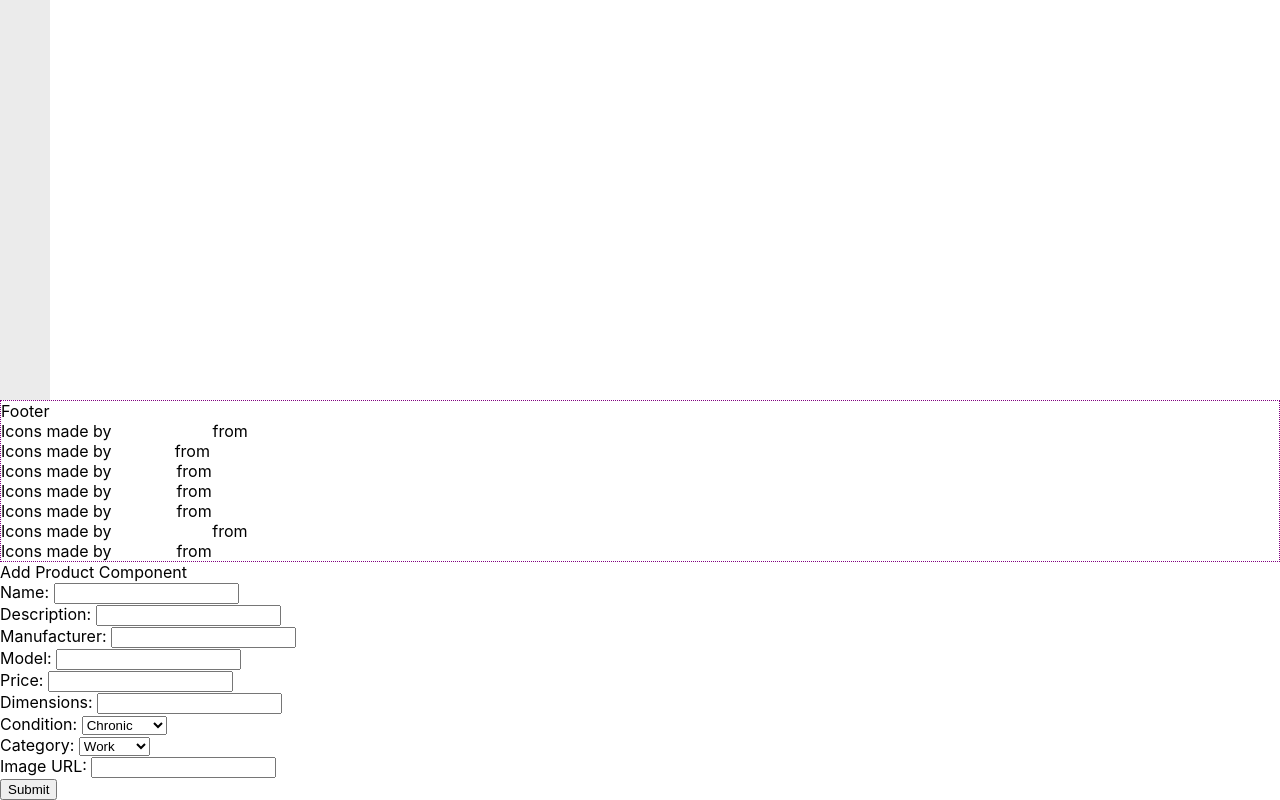
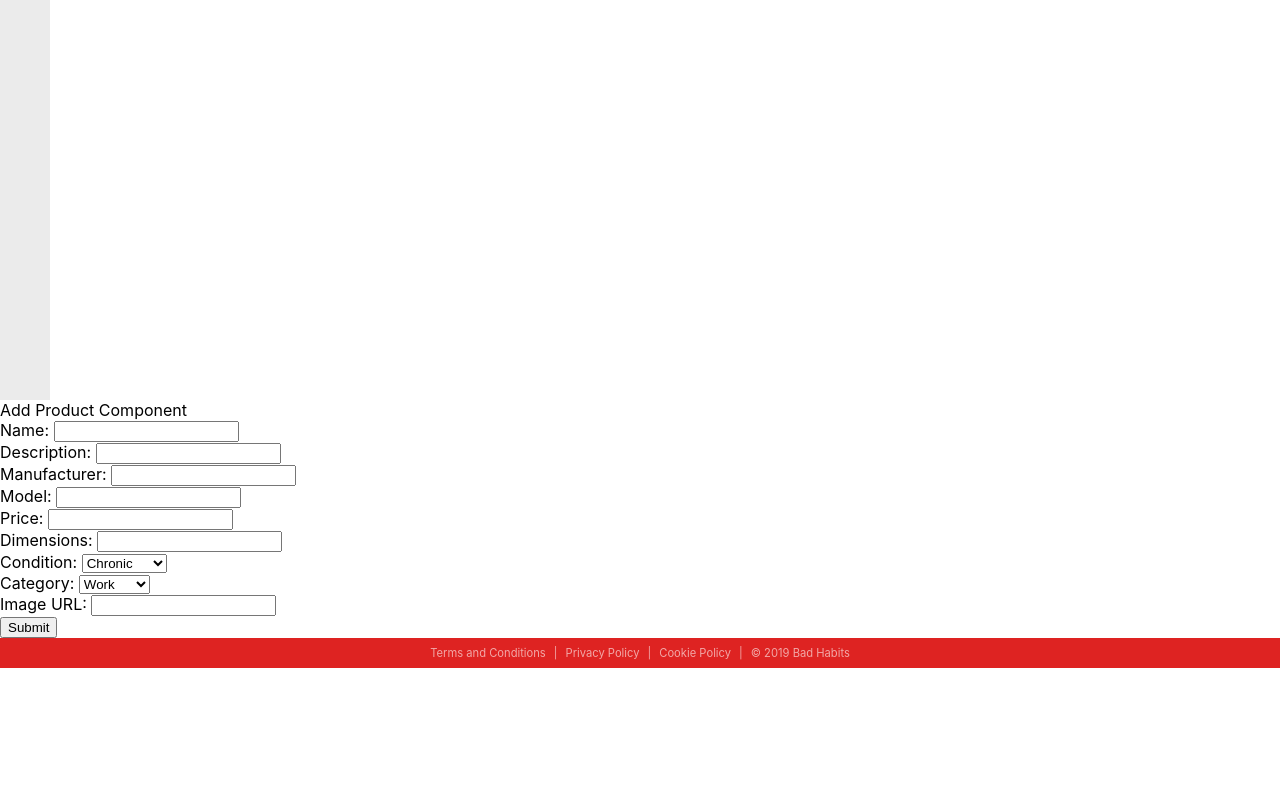
Before and after one commit to jkhirano/consume-more-stuff, a React (Create React App) app: page / in a window 1280 px wide. Shown: the part 475-1275 px from the top of the page. After the commit the page ends 1143 px from the top, so only its background shows below. Built offline with nearby package versions, Linux system fonts and the light colour scheme; no server answers.

Commit message:
Adds footer CSS and updates header CSS

```diff
--- a/src/App/App.css
+++ b/src/App/App.css
@@ -14,7 +14,8 @@
 .content-container {
   display: flex;
   flex-direction: row;
-  height: 100vh;
+  position: relative;
+  min-height: 100vh;
 }
 
 .Navigation {
@@ -26,7 +27,6 @@
 }
 
 .Footer {
-  width: 100%;
-  height: auto;
-  border: purple 1px dotted;
+  position: absolute;
+  bottom: 0;
 }
--- a/src/App/App.js
+++ b/src/App/App.js
@@ -6,6 +6,7 @@ import Header from "../components/Header";
 import HabitList from "../containers/HabitList";
 import NavigationComponent from "../containers/NavigationComponent";
 import AddProduct from "../containers/AddProduct";
+import Footer from "../components/Footer";
 
 class App extends Component {
   constructor(props) {
@@ -27,86 +28,8 @@ class App extends Component {
             <HabitList habits={this.props.habits} />
           </div>
         </div>
-        <div className="Footer">
-          Footer
-          <div>
-            Icons made by{" "}
-            <a
-              href="https://www.flaticon.com/authors/dave-gandy"
-              title="Dave Gandy"
-            >
-              Dave Gandy
-            </a>{" "}
-            from{" "}
-            <a href="https://www.flaticon.com/" title="Flaticon">
-              www.flaticon.com
-            </a>
-          </div>
-          <div>
-            Icons made by{" "}
-            <a href="https://www.flaticon.com/authors/google" title="Google">
-              Google
-            </a>{" "}
-            from{" "}
-            <a href="https://www.flaticon.com/" title="Flaticon">
-              www.flaticon.com
-            </a>
-          </div>
-          <div>
-            Icons made by{" "}
-            <a href="https://www.flaticon.com/authors/freepik" title="Freepik">
-              Freepik
-            </a>{" "}
-            from{" "}
-            <a href="https://www.flaticon.com/" title="Flaticon">
-              www.flaticon.com
-            </a>
-          </div>
-          <div>
-            Icons made by{" "}
-            <a href="https://www.flaticon.com/authors/freepik" title="Freepik">
-              Freepik
-            </a>{" "}
-            from{" "}
-            <a href="https://www.flaticon.com/" title="Flaticon">
-              www.flaticon.com
-            </a>
-          </div>
-          <div>
-            Icons made by{" "}
-            <a href="https://www.flaticon.com/authors/freepik" title="Freepik">
-              Freepik
-            </a>{" "}
-            from{" "}
-            <a href="https://www.flaticon.com/" title="Flaticon">
-              www.flaticon.com
-            </a>
-          </div>
-          <div>
-            Icons made by{" "}
-            <a
-              href="https://www.flaticon.com/authors/smashicons"
-              title="Smashicons"
-            >
-              Smashicons
-            </a>{" "}
-            from{" "}
-            <a href="https://www.flaticon.com/" title="Flaticon">
-              www.flaticon.com
-            </a>
-          </div>
-          <div>
-            Icons made by{" "}
-            <a href="https://www.flaticon.com/authors/freepik" title="Freepik">
-              Freepik
-            </a>{" "}
-            from{" "}
-            <a href="https://www.flaticon.com/" title="Flaticon">
-              www.flaticon.com
-            </a>
-          </div>
-        </div>
         <AddProduct />
+        <Footer />
       </div>
     );
   }
@@ -121,9 +44,6 @@ const mapDispatchToProps = dispatch => {
   return {};
 };
 
-App = connect(
-  mapStateToProps,
-  mapDispatchToProps
-)(App);
+App = connect(mapStateToProps, mapDispatchToProps)(App);
 
 export default App;
--- /dev/null
+++ b/src/components/Footer/Footer.jsx
@@ -0,0 +1,109 @@
+import React, { Component } from "react";
+import styles from "./Footer.module.css";
+
+class Footer extends Component {
+  render() {
+    return (
+      <div className={styles.footer}>
+        <ul className={styles.footerList}>
+          <li className={styles.footerItem}>
+            <p className={styles.footerLink}>Terms and Conditions</p>
+          </li>
+          <p className={styles.footerItem}>|</p>
+          <li className={styles.footerItem}>
+            <p className={styles.footerLink}>Privacy Policy</p>
+          </li>
+          <p className={styles.footerItem}>|</p>
+          <li className={styles.footerItem}>
+            <p className={styles.footerLink}>Cookie Policy</p>
+          </li>
+          <p className={styles.footerItem}>|</p>
+          <li className={styles.footerItem}>
+            <p className={styles.footerLink}>© 2019 Bad Habits</p>
+          </li>
+        </ul>
+        {/* <div className="SpecialThanks">
+          Footer
+          <div>
+            Icons made by{" "}
+            <a
+              href="https://www.flaticon.com/authors/dave-gandy"
+              title="Dave Gandy"
+            >
+              Dave Gandy
+            </a>{" "}
+            from{" "}
+            <a href="https://www.flaticon.com/" title="Flaticon">
+              www.flaticon.com
+            </a>
+          </div>
+          <div>
+            Icons made by{" "}
+            <a href="https://www.flaticon.com/authors/google" title="Google">
+              Google
+            </a>{" "}
+            from{" "}
+            <a href="https://www.flaticon.com/" title="Flaticon">
+              www.flaticon.com
+            </a>
+          </div>
+          <div>
+            Icons made by{" "}
+            <a href="https://www.flaticon.com/authors/freepik" title="Freepik">
+              Freepik
+            </a>{" "}
+            from{" "}
+            <a href="https://www.flaticon.com/" title="Flaticon">
+              www.flaticon.com
+            </a>
+          </div>
+          <div>
+            Icons made by{" "}
+            <a href="https://www.flaticon.com/authors/freepik" title="Freepik">
+              Freepik
+            </a>{" "}
+            from{" "}
+            <a href="https://www.flaticon.com/" title="Flaticon">
+              www.flaticon.com
+            </a>
+          </div>
+          <div>
+            Icons made by{" "}
+            <a href="https://www.flaticon.com/authors/freepik" title="Freepik">
+              Freepik
+            </a>{" "}
+            from{" "}
+            <a href="https://www.flaticon.com/" title="Flaticon">
+              www.flaticon.com
+            </a>
+          </div>
+          <div>
+            Icons made by{" "}
+            <a
+              href="https://www.flaticon.com/authors/smashicons"
+              title="Smashicons"
+            >
+              Smashicons
+            </a>{" "}
+            from{" "}
+            <a href="https://www.flaticon.com/" title="Flaticon">
+              www.flaticon.com
+            </a>
+          </div>
+          <div>
+            Icons made by{" "}
+            <a href="https://www.flaticon.com/authors/freepik" title="Freepik">
+              Freepik
+            </a>{" "}
+            from{" "}
+            <a href="https://www.flaticon.com/" title="Flaticon">
+              www.flaticon.com
+            </a>
+          </div>
+        </div> */}
+      </div>
+    );
+  }
+}
+
+export default Footer;
--- /dev/null
+++ b/src/components/Footer/Footer.module.css
@@ -0,0 +1,40 @@
+.footer {
+  /* janelle's color: bf2416 */
+  background-color: #de2322;
+  height: 30px;
+  width: 100%;
+  font-size: 0.7em;
+  vertical-align: center;
+  z-index: 1;
+  position: bottom;
+  bottom: 0;
+  user-select: none;
+}
+
+.footerList {
+  position: relative;
+  left: 50%;
+  top: 50%;
+  transform: translate(-50%, -50%);
+  list-style-type: none;
+  margin: 0;
+  padding: 0;
+  text-align: center;
+}
+
+.footerItem {
+  padding-top: 5px;
+  display: inline;
+  color: rgba(255, 255, 255, 0.6);
+}
+
+.footerLink {
+  display: inline;
+  padding: 8px;
+  color: rgba(255, 255, 255, 0.6);
+}
+
+.footerLink:hover {
+  color: white;
+  transition: 0.3s;
+}
--- /dev/null
+++ b/src/components/Footer/index.js
@@ -0,0 +1,2 @@
+import Footer from "./Footer";
+export default Footer;
--- a/src/components/Header/Header.module.css
+++ b/src/components/Header/Header.module.css
@@ -46,14 +46,21 @@
 
 .register {
   margin-right: 25px;
+  color: rgba(255, 255, 255, 0.8);
 }
 
 .register:hover {
-  text-shadow: 2px 2px 2px rgb(80, 80, 80);
+  color: white;
+  transition: 0.3s;
+}
+
+.login {
+  color: rgba(255, 255, 255, 0.8);
 }
 
 .login:hover {
-  text-shadow: 2px 2px 2px rgb(80, 80, 80);
+  color: white;
+  transition: 0.3s;
 }
 
 .loginImg {
```
